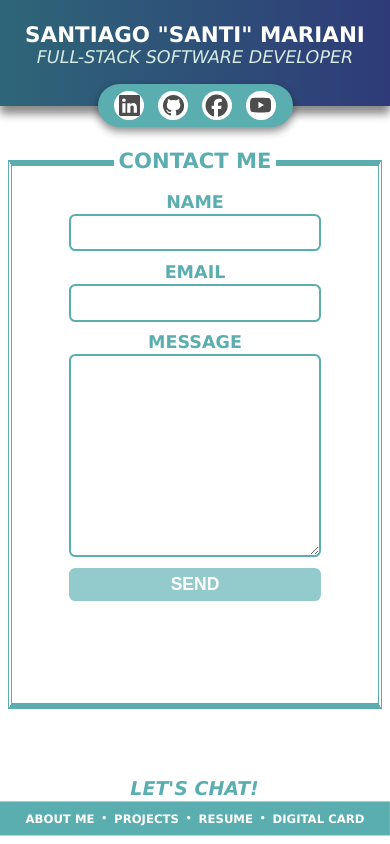
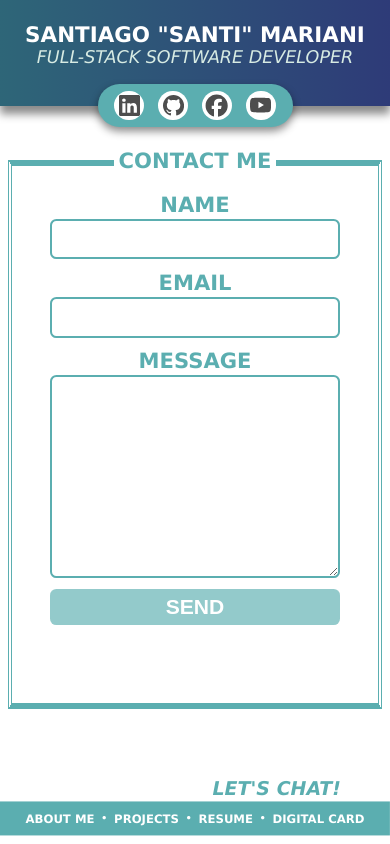
Before and after one commit to santimariani/portfolio, a React (Vite) app: page /contact-me in a window 390 px wide. Built offline with nearby package versions, Linux system fonts and the light colour scheme.

Commit message:
readjusted media frame

```diff
--- a/src/CSS/App.css
+++ b/src/CSS/App.css
@@ -34,7 +34,7 @@ p {
   overflow: hidden;
 }
 
-@media (max-width: 600px) {
+@media (max-width: 700px) {
   body {
     margin: 0;
     padding: 0;
--- a/src/CSS/ContactForm.css
+++ b/src/CSS/ContactForm.css
@@ -39,7 +39,7 @@
     text-transform: uppercase;
     margin-bottom: .25vh;
     font-weight: bold;
-    font-size: 4.5vw;
+    font-size: 2.5vh;
     color: rgb(91, 174, 176);
   }
 
@@ -50,7 +50,7 @@
     margin-bottom: 1.25vh;
     border: 0.25vh solid rgb(91, 174, 176);
     border-radius: 0.75vh;
-    font-size: 4.5vw;
+    font-size: 2.5vh;
     box-sizing: border-box;
   }
 
@@ -76,7 +76,7 @@
     text-align: center;
     justify-content: center;
     align-items: center;
-    font-size: 4.5vw;
+    font-size: 2.5vh;
     color: rgb(91, 174, 176);
     margin-top: 2vh;
   }
--- a/src/CSS/ContentArea.css
+++ b/src/CSS/ContentArea.css
@@ -125,7 +125,7 @@ footer {
   text-align: center;
 }
 
-@media (max-width: 600px) {
+@media (max-width: 700px) {
   #contentArea {
     height: 81vh;
     width: 100vw;
@@ -195,6 +195,9 @@ footer {
     white-space: nowrap;
     z-index: 4;
     cursor: pointer;
+    right: 0;
+    color: #fff;
+    padding: 0;
   }
 
   #contactButton a {
--- a/src/CSS/DigitalCard.css
+++ b/src/CSS/DigitalCard.css
@@ -35,7 +35,7 @@
   background-color: rgb(46, 59, 120);
 }
 
-@media (max-width: 600px) {
+@media (max-width: 700px) {
   #digitalCardTitle {
     width: 75%;
     text-align: center;
--- a/src/CSS/ImageSide.css
+++ b/src/CSS/ImageSide.css
@@ -71,7 +71,7 @@
   visibility: visible;
 }
 
-@media (max-width: 600px) {
+@media (max-width: 700px) {
   #santiImage {
     display: none;
   }
--- a/src/CSS/NavBar.css
+++ b/src/CSS/NavBar.css
@@ -20,19 +20,18 @@
 .navbar a {
   text-decoration: none; /* Remove underline */
   color: inherit; /* Use the inherited text color */
-    padding: .75vh; /* Optional: Add some padding around the link */
+  padding: 0.75vh; /* Optional: Add some padding around the link */
 }
 
 .navbar a:hover {
-    color:   rgb(46, 59, 120) /* Optional: Change link color on hover */
+  color: rgb(46, 59, 120); /* Optional: Change link color on hover */
 }
 
 ul {
   list-style: none;
 }
 
-
-@media (max-width: 600px) {
+@media (max-width: 700px) {
   .navbar {
     width: 100vw !important;
     height: 4vh;
@@ -48,6 +47,6 @@
     color: white;
   }
   .navbar a:hover {
-    color:   rgb(46, 59, 120)
+    color: rgb(46, 59, 120);
   }
 }
--- a/src/CSS/SocialMedia.css
+++ b/src/CSS/SocialMedia.css
@@ -6,10 +6,10 @@
   align-items: center;
   flex-direction: column;
   z-index: 4;
-    transform: translate(-2vh, -33vh)
+  transform: translate(-2vh, -33vh);
 }
 .example-2 .icon-content {
-    margin: 0 .1vh;
+  margin: 0 0.1vh;
   position: relative;
   padding: 0.75vh;
 }
@@ -19,8 +19,8 @@
   left: 115%;
   transform: translateY(200%);
   color: #fff;
-    padding: .45vh .5vh;
-    border-radius: .5vh;
+  padding: 0.45vh 0.5vh;
+  border-radius: 0.5vh;
   opacity: 0;
   visibility: hidden;
   font-size: 2vh;
@@ -45,7 +45,7 @@
   transition: all 0.3s ease-in-out;
 }
 .example-2 .icon-content a:hover {
-    box-shadow: .3vh .2vh 4.5vh 0px rgb(0 0 0 / 12%);
+  box-shadow: 0.3vh 0.2vh 4.5vh 0px rgb(0 0 0 / 12%);
 }
 .example-2 .icon-content a svg {
   position: relative;
@@ -55,7 +55,7 @@
 }
 
 #facebook {
-    width:4vh;
+  width: 4vh;
   height: 4vh;
 }
 
@@ -94,15 +94,14 @@
 }
 .example-2 .icon-content a[data-social="facebook"] .filled,
 .example-2 .icon-content a[data-social="facebook"] ~ .tooltip {
-    background: #1877F2;
+  background: #1877f2;
 }
 .example-2 .icon-content a[data-social="youtube"] .filled,
 .example-2 .icon-content a[data-social="youtube"] ~ .tooltip {
   background-color: #ff0000;
 }
 
-
-@media (max-width: 600px) {
+@media (max-width: 700px) {
   .example-2 {
     position: fixed;
     top: 10vh;
@@ -121,6 +120,10 @@
     margin-block-start: 0;
   }
 
+  .example-2 .icon-content:hover .tooltip {
+    visibility: visible;
+  }
+
   .example-2 .icon-content a {
     width: 3.5vh;
     height: 3.5vh;
@@ -134,8 +137,7 @@
   }
 
   #facebook {
-    width:3vh;
+    width: 3vh;
     height: 3vh;
   }
-
 }
```
Lines whose indentation alone changed are shown as unchanged.
